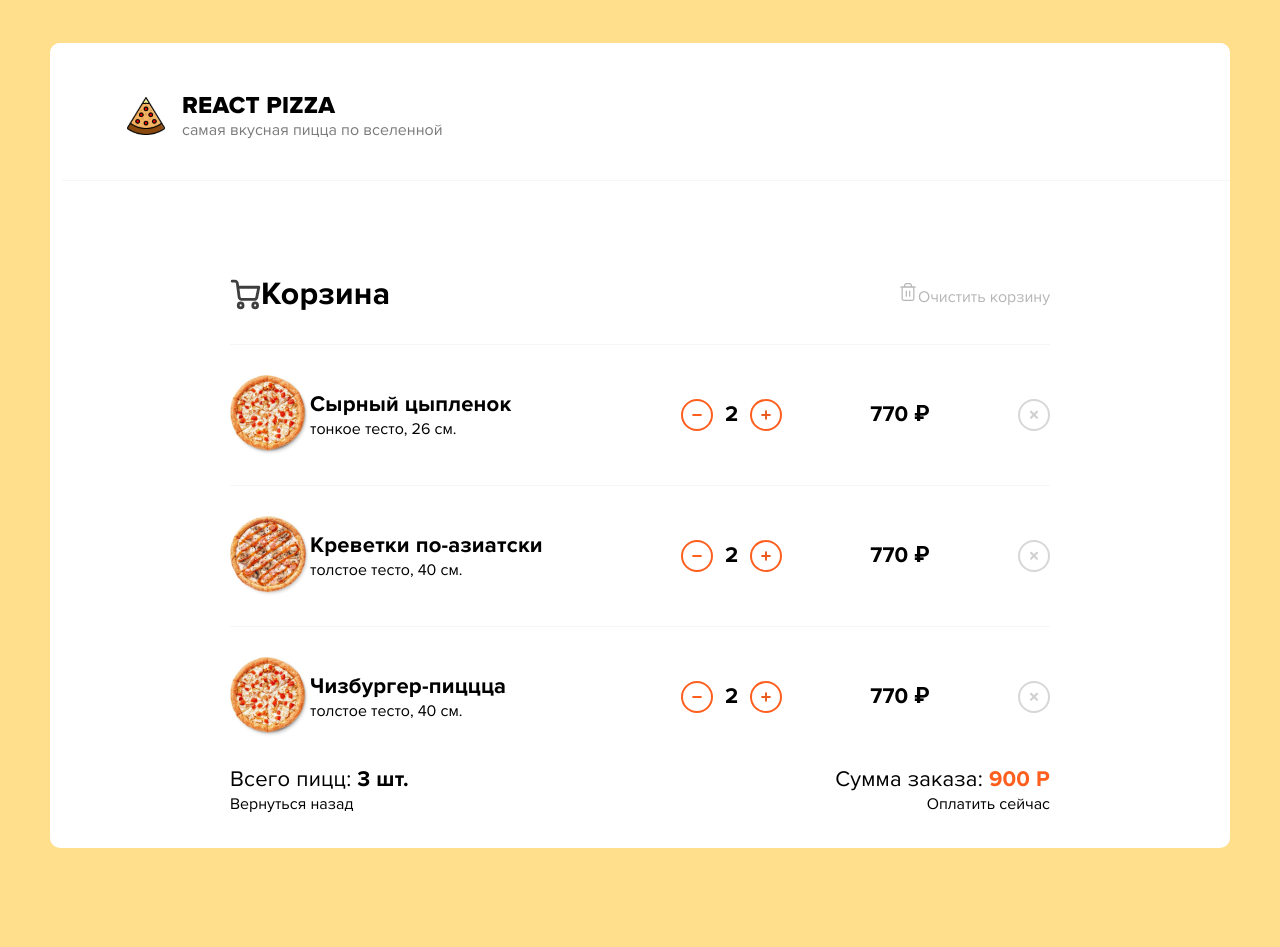
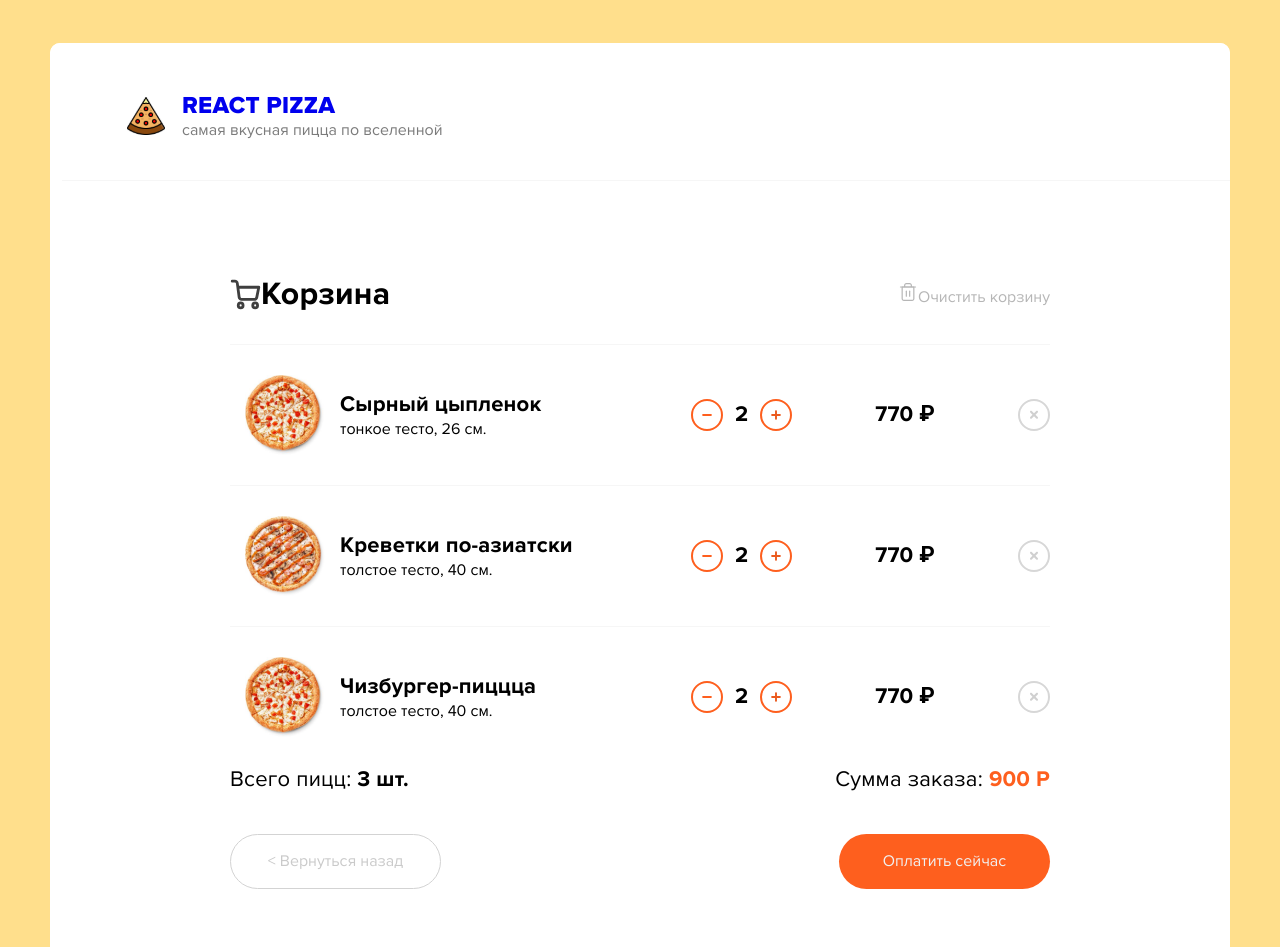
Before and after one commit to nikos1991/pizza-react, a React (Create React App) app: page /cart in a window 1280 px wide. Shown: the top 947 px of the page. Before the commit the page ends 891 px from the top, so only its background shows below. Built offline with nearby package versions, Linux system fonts and the light colour scheme.

Commit message:
more stuff with css

```diff
--- a/src/components/Header.jsx
+++ b/src/components/Header.jsx
@@ -40,8 +40,10 @@ function Header({Component}){
         <div class = "title">
            <img  onClick={handleModalOpen} src="/img/icons/pizza.svg" />
            <div class ="title-text">
-                <h1>REACT PIZZA</h1>
-                <p>самая вкусная пицца по вселенной</p>
+                <Link to = "/">
+                  <h1>REACT PIZZA</h1>
+                  <p>самая вкусная пицца по вселенной</p>
+                </Link>
            </div>
         </div>
         {isModalVisible && (
--- a/src/index.css
+++ b/src/index.css
@@ -190,8 +190,31 @@ a {
   line-height: 19.49px;
   text-align: left;
   color: #7B7B7B;
+}
 
+.button{
+  display: flex;
+  justify-content: center;
+  align-items:center;
+  width: 211px;
+  height: 55px;
+  background-color: #FE5F1E;
+  color: #f1f1f1;
+  border-radius: 30px;
+  margin-bottom: 35px;
 
+}
+.inactive{
+  display: flex;
+  justify-content: center;
+  align-items:center;
+  width: 211px;
+  height: 55px;
+  background-color: #FFFFFF;
+  color: #CACACA;
+  border: 1px solid #D3D3D3;
+  border-radius: 30px;
+  margin-bottom: 35px;
 }
 .cart-button{
   display: flex;
@@ -572,6 +595,7 @@ a {
   display: flex;
   align-items: center;
   width: 375px;
+    margin-left: 15px;
 
 }
 .cart-item-title-text h2{
@@ -582,6 +606,10 @@ a {
   letter-spacing: 0.01em;
   text-align: left;
 
+
+}
+.cart-item-title-text {
+  margin-left: 15px;
 }
 .cart-item-title img{
  width: 80px;
@@ -620,6 +648,7 @@ color: #FE5F1E;
 .pizza-cart-actions{
   display: flex;
   justify-content: space-between;
+  margin-top: 40px ;
 
 }
 
--- a/src/pages/Cart.jsx
+++ b/src/pages/Cart.jsx
@@ -1,17 +1,10 @@
 import React from "react";
+import Header from "../components/Header";
 
 function Cart() {
     return(
         <div class ="wrapper">
-        <div class="header">
-            <div class = "title">
-               <img src="img/icons/pizza.svg" />
-               <div class ="title-text">
-                <h1>REACT PIZZA</h1>
-                <p>самая вкусная пицца по вселенной</p>
-               </div>
-            </div>
-         </div>
+        <Header/>
         <div class = "divider"></div>
         <div class = "content">
             <div class = "cart">
@@ -87,8 +80,8 @@ function Cart() {
 
                 </div>
                 <div class = "pizza-cart-actions">
-                    <span>Вернуться назад</span>
-                    <span>Оплатить сейчас</span>
+                    <span class ="button inactive">&lt;  Вернуться назад</span>
+                    <span class ="button">Оплатить сейчас</span>
                 </div>
 
             </div>
```
